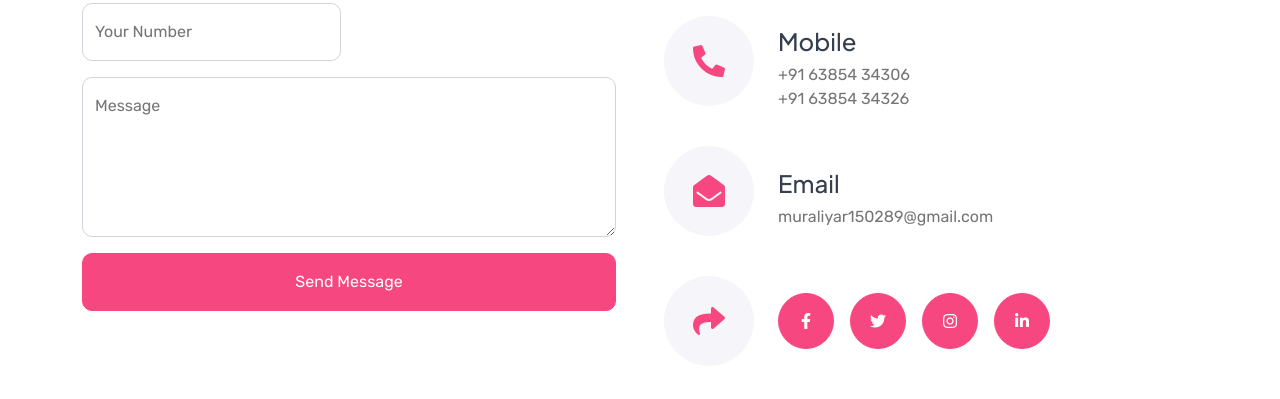
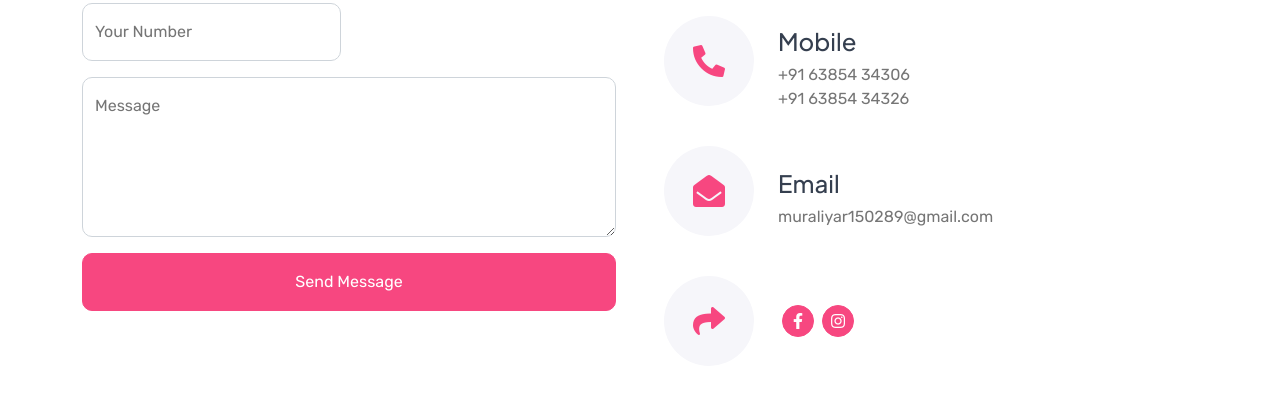
Before and after one commit to Logeshwarn24/Consultancy-management, a plain HTML site: page frontend/contact.html in a window 1280 px wide. Shown: the part 1100-1499 px from the top of the page. Drawn offline with nearby package versions, Linux system fonts and the light colour scheme.

Commit message:
first commit

```diff
--- a/frontend/contact.html
+++ b/frontend/contact.html
@@ -180,10 +180,8 @@
                                 <div class="bg-light d-flex align-items-center justify-content-center" style="width: 90px; height: 90px; border-radius: 50px;"><i class="fas fa-share fa-2x text-primary"></i></div>
                             </div>
                             <div class="d-flex">
-                                <a class="btn btn-lg-square btn-primary rounded-circle me-2" href=""><i class="fab fa-facebook-f"></i></a>
-                                <a class="btn btn-lg-square btn-primary rounded-circle mx-2" href=""><i class="fab fa-twitter"></i></a>
-                                <a class="btn btn-lg-square btn-primary rounded-circle mx-2" href=""><i class="fab fa-instagram"></i></a>
-                                <a class="btn btn-lg-square btn-primary rounded-circle mx-2" href=""><i class="fab fa-linkedin-in"></i></a>
+                                <a class="btn-square btn btn-primary rounded-circle mx-1" href="https://www.facebook.com/muraliyar.manpower"><i class="fab fa-facebook-f"></i></a>
+                                <a class="btn-square btn btn-primary rounded-circle mx-1" href="https://www.instagram.com/dr.s.muraliyar/"><i class="fab fa-instagram"></i></a>
                             </div>
                         </div>
                     </div>
```
Also changed, not shown: README.md.
